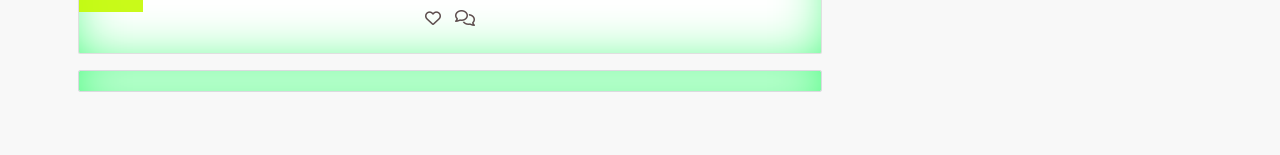
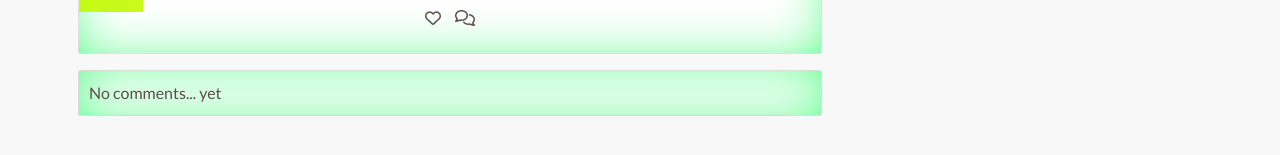
Before and after one commit to Belan-Mihail/paint_picture, a React (Create React App) app: page /pictures/1 in a window 1280 px wide. Shown: the part 251-406 px from the top of the page. Built offline with nearby package versions, Linux system fonts and the light colour scheme; no server answers.

Commit message:
Add code to fetch comments by post and add started JSX to display comments

```diff
--- a/src/pages/pictures/PicturePage.js
+++ b/src/pages/pictures/PicturePage.js
@@ -20,11 +20,12 @@ function PicturePage() {
   useEffect(() => {
     const handleMount = async () => {
       try {
-        const [{ data: picture }] = await Promise.all([
+        const [{ data: picture }, { data: comments }] = await Promise.all([
           axiosReq.get(`/pictures/${id}`),
+          axiosReq.get(`/comments/?picture=${id}`),
         ]);
         setPicture({ results: [picture] });
-        console.log(picture);
+        setComments(comments);
       } catch (err) {
         console.log(err);
       }
@@ -50,6 +51,13 @@ function PicturePage() {
           ) : comments.results.length ? (
             "Comments"
           ) : null}
+          {comments.results.length ? (
+            "comments will go here"
+          ) : currentUser ? (
+            <span>No comments yet, be the first to comment!</span>
+          ) : (
+            <span>No comments... yet</span>
+          )}
         </Container>
       </Col>
       <Col lg={4} className="d-none d-lg-block p-0 p-lg-2">
```
